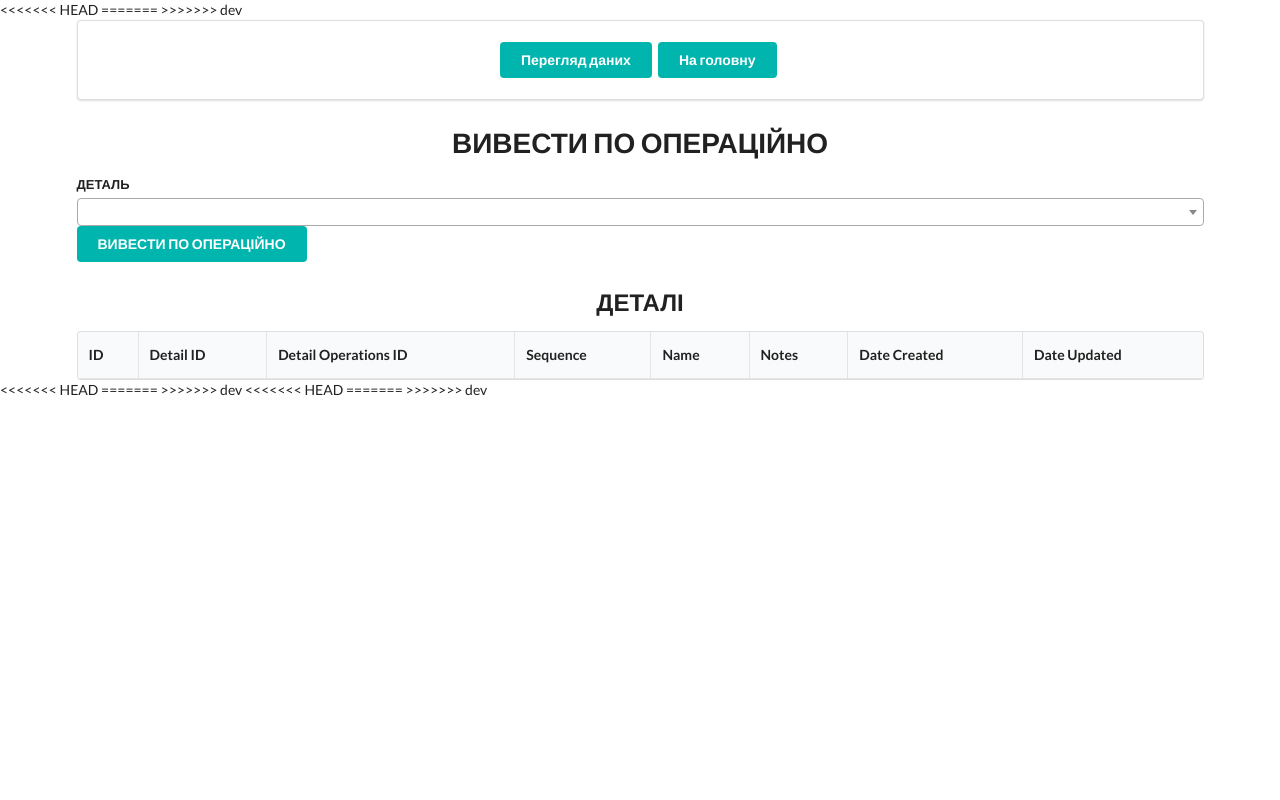
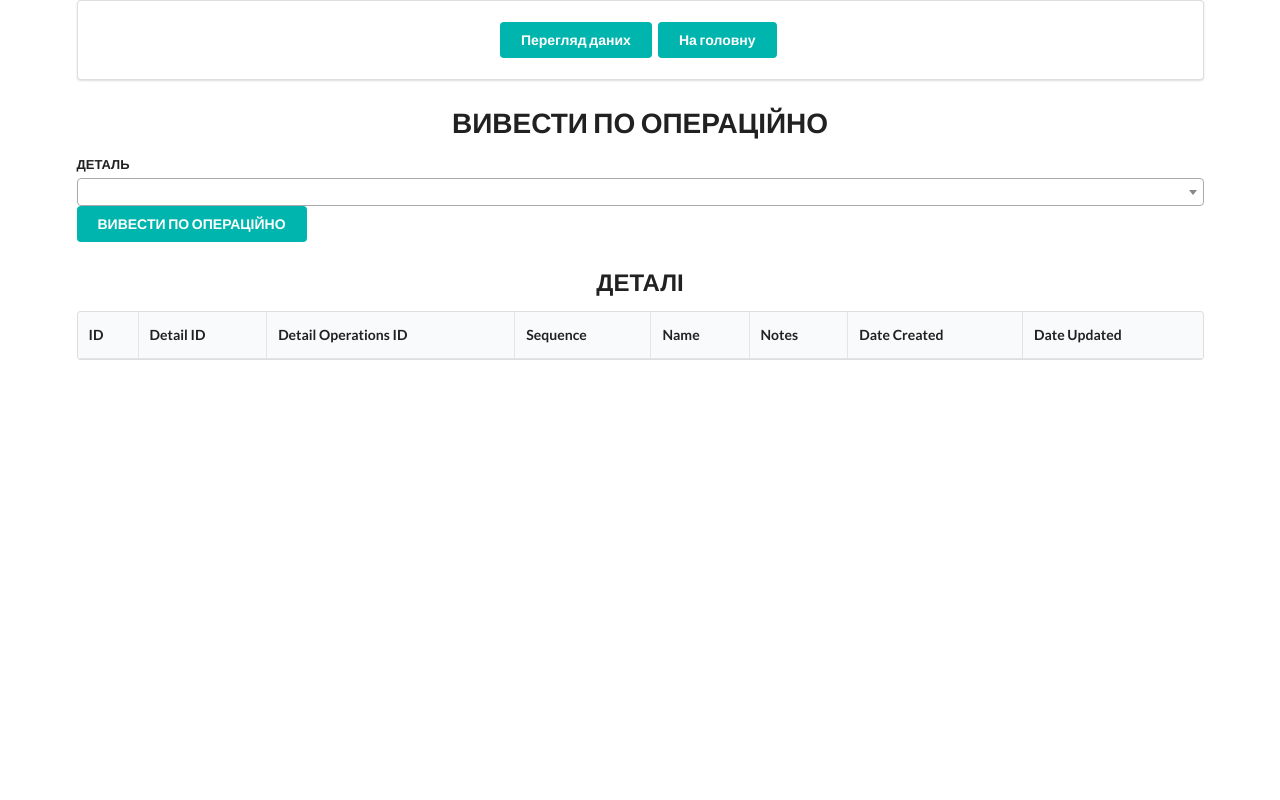
Before and after one commit to byigorduvanov/python_sobivartist, a FastAPI app: template templates/revision/for_operationally.html in a window 1280 px wide. Run offline with FastAPI, Linux system fonts and the light colour scheme; the template is opened without the code that fills it, so the values that code supplies are empty; parts of the project's set-up code (start-up, migrations or seed data) failed here and were passed over; some libraries are stand-ins or nearby versions.

Commit message:
слиття dev

```diff
--- a/templates/layout.html
+++ b/templates/layout.html
@@ -8,11 +8,7 @@
     <title> {{ title if title else app_name }} </title>
     <link rel="stylesheet" href="https://cdn.jsdelivr.net/npm/semantic-ui@2.4.2/dist/semantic.min.css">
     <link rel="stylesheet" href="{{ url_for('static', path='css/style.css') }}">
-<<<<<<< HEAD
-<link href="https://cdn.jsdelivr.net/npm/select2@4.1.0-beta.1/dist/css/select2.min.css" rel="stylesheet" />
-=======
     <link href="https://cdn.jsdelivr.net/npm/select2@4.1.0-beta.1/dist/css/select2.min.css" rel="stylesheet" />
->>>>>>> dev
     <script src="https://ajax.googleapis.com/ajax/libs/jquery/3.5.1/jquery.min.js"></script>
     <script src="https://cdn.jsdelivr.net/npm/select2@4.1.0-beta.1/dist/js/select2.min.js"></script>
 </head>
--- a/templates/revision/for_operationally.html
+++ b/templates/revision/for_operationally.html
@@ -1,7 +1,6 @@
 {% extends 'layout.html' %}
 
 {% block content %}
-
 
 <div class="ui container">
     <div class="ui padded segment">
@@ -12,7 +11,6 @@
     </div>
 
     <h1 class="ui center aligned header ">ВИВЕСТИ ПО ОПЕРАЦІЙНО</h1>
-
     <form class="ui form" action="{{ url_for('for_operationally') }}" method="post">
         <div class="field">
             <label>ДЕТАЛЬ</label>
@@ -24,8 +22,6 @@
             <button class="ui teal  button" type="submit">ВИВЕСТИ ПО ОПЕРАЦІЙНО</button>
         </div>
     </form>
-
-
 
     <h2 class="ui center aligned header">ДЕТАЛІ</h2>
     <table class="ui celled table">
@@ -57,10 +53,6 @@
         </tbody>
     </table>
 </div>
-<<<<<<< HEAD
-
-=======
->>>>>>> dev
 <script>
 $(document).ready(function() {
     $('#details-dropdown').select2({
@@ -68,9 +60,4 @@ $(document).ready(function() {
     });
 });
 </script>
-<<<<<<< HEAD
-
-
-=======
->>>>>>> dev
 {% endblock content %}
```
Also changed, not shown: routers/revision/for_operationally_router.py (+1 -7 lines).
